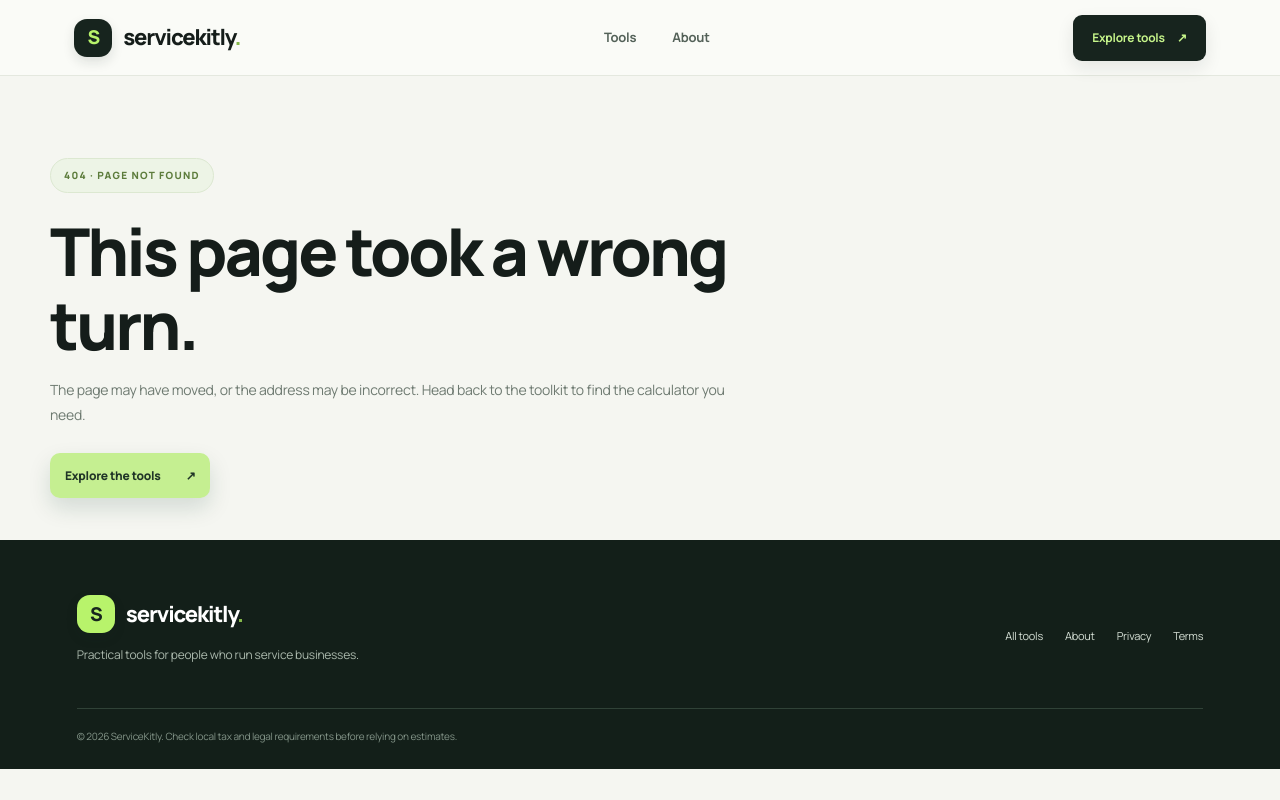
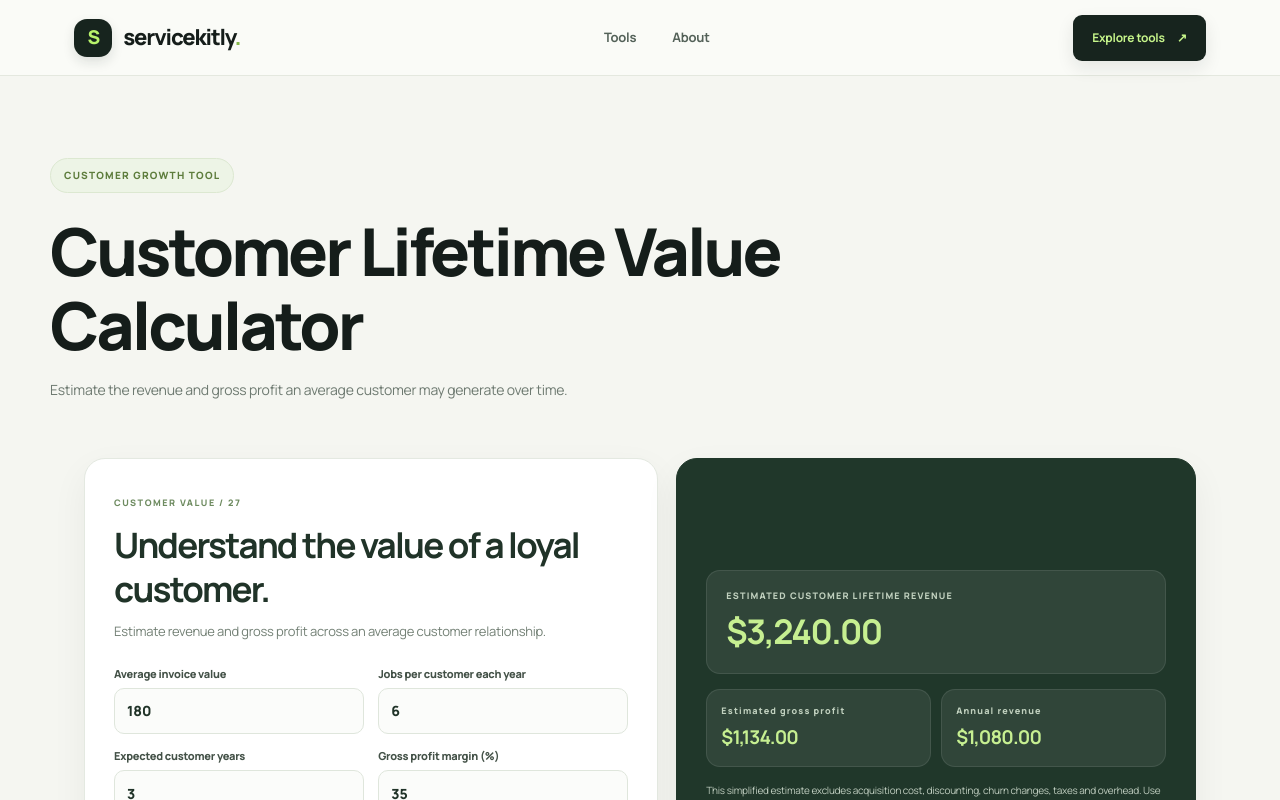
Before and after one commit to ya6331856-cpu/business-growth-toolkit, a Next.js app: page /tools/customer-lifetime-value-calculator in a window 1280 px wide. Before the commit this address had no page. Shown: the top 800 px of the page. Built offline with nearby package versions, Linux system fonts and the light colour scheme.

Commit message:
Add SEO page for new ServiceKitly tool

```diff
--- /dev/null
+++ b/app/tools/customer-lifetime-value-calculator/page.tsx
@@ -0,0 +1,4 @@
+import type { Metadata } from "next";
+import { CustomerLifetimeValueCalculator } from "@/components/ToolSuite";
+export const metadata: Metadata = { title: "Customer Lifetime Value Calculator for Service Businesses", description: "Estimate customer lifetime revenue, annual value and gross profit from repeat service bookings. Free customer value calculator.", alternates: { canonical: "/tools/customer-lifetime-value-calculator/" } };
+export default function Page(){return <><section className="page-hero"><span className="eyebrow">CUSTOMER GROWTH TOOL</span><h1>Customer Lifetime Value Calculator</h1><p>Estimate the revenue and gross profit an average customer may generate over time.</p></section><CustomerLifetimeValueCalculator/><section className="content-section"><h2>See beyond the value of one booking.</h2><p>Repeat customers can create more predictable revenue. A simple lifetime value estimate helps service businesses compare retention efforts and customer acquisition costs.</p><h2>How it works</h2><p>Estimated lifetime revenue = average invoice × jobs per year × expected customer years. Estimated gross profit = lifetime revenue × gross margin.</p><h2>Frequently asked questions</h2><div className="faq"><h3>Is this a forecast?</h3><p>It is a scenario estimate, not a guarantee. Use historical customer data and conservative assumptions.</p></div><div className="faq"><h3>Does it include acquisition cost?</h3><p>No. Subtract customer acquisition and other relevant costs separately when assessing net value.</p></div></section></>}
```
